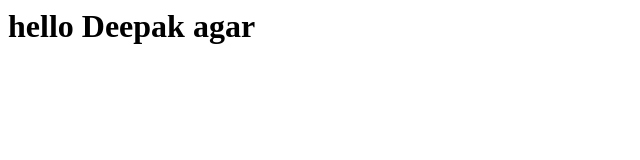
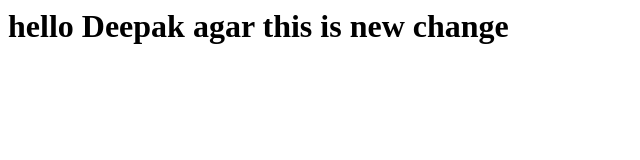
Before and after one commit to deepakagar/Practice, a plain HTML site: page index.html in a window 1280 px wide. Shown: the whole page, without its empty margins (0-640 px from the left). Drawn offline with Linux system fonts and the light colour scheme.

Commit message:
third commit

```diff
--- a/index.html
+++ b/index.html
@@ -1,3 +1,3 @@
 <html>
-<h1>hello Deepak agar</h1>
+<h1>hello Deepak agar this is new change</h1>
 </html>
```
